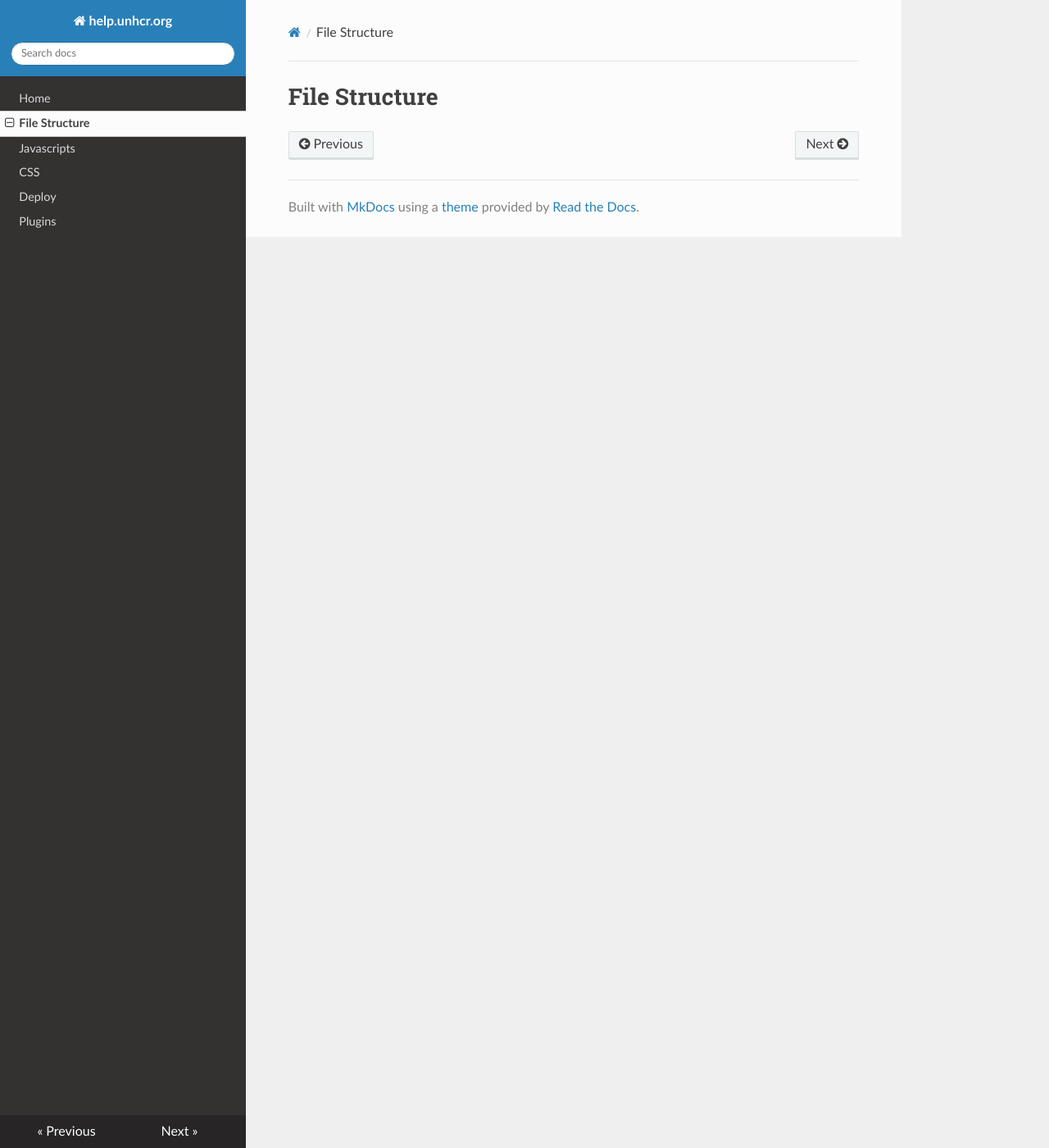
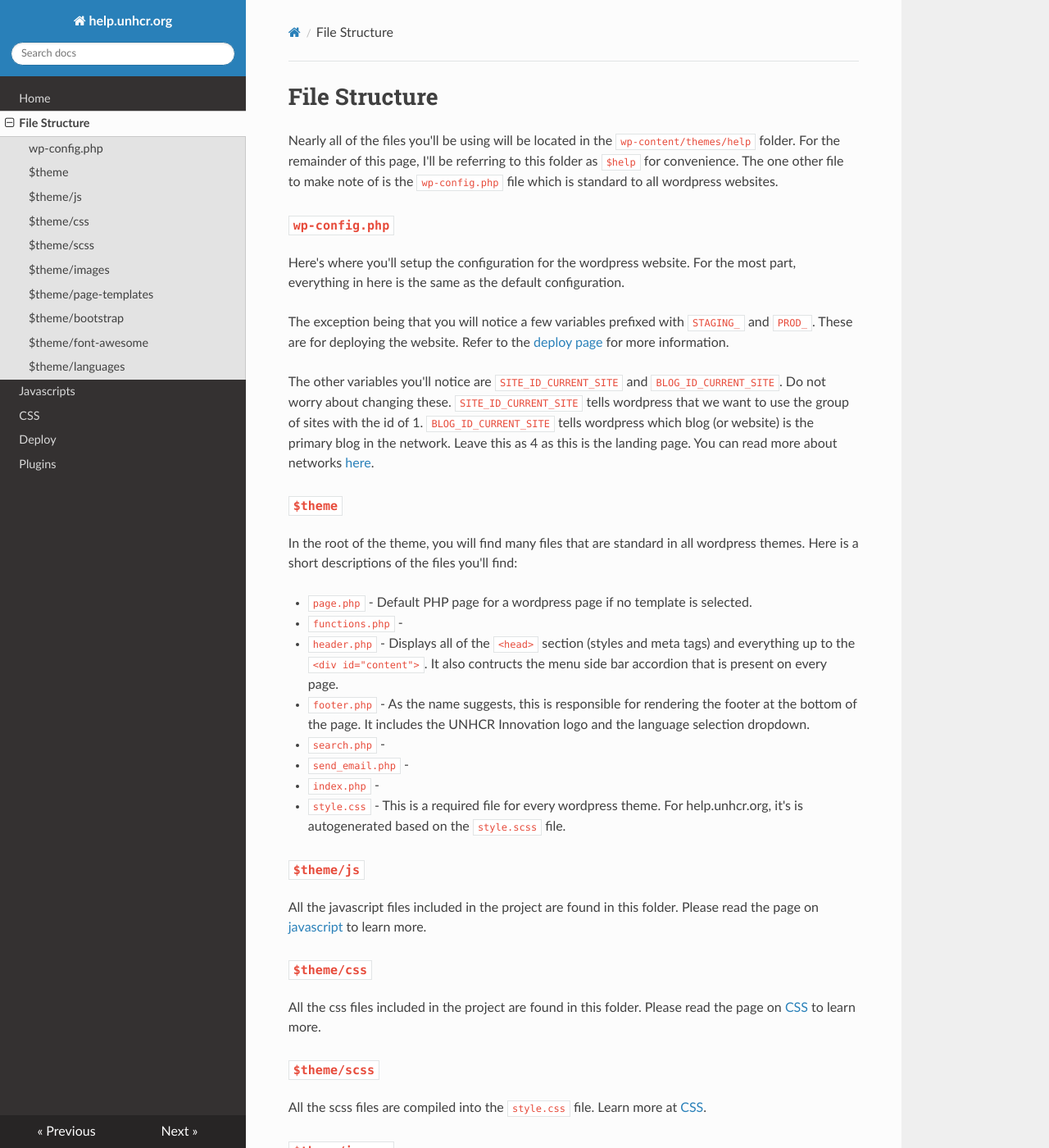
Before and after one commit to unhcr/help.docs, an MkDocs documentation site: the page built from docs/file_structure.md, in a window 1280 px wide and 1400 px high. Shown: the whole window at 82% size. Built offline with MkDocs 1.6.1, drawn with Linux system fonts in a browser that asks for light colours; nearby versions of some CDN libraries; old or Windows-style settings are respelled for this version of MkDocs; some of the changed text lies outside the part shown.

Commit message:
Progress on all the docs

```diff
--- a/docs/file_structure.md
+++ b/docs/file_structure.md
@@ -1 +1,54 @@
 # File Structure
+
+Nearly all of the files you'll be using will be located in the `wp-content/themes/help` folder. For the remainder of this page, I'll be referring to this folder as `$help` for convenience. The one other file to make note of is the `wp-config.php` file which is standard to all wordpress websites.
+
+### `wp-config.php`
+
+Here's where you'll setup the configuration for the wordpress website. For the most part, everything in here is the same as the default configuration.
+
+The exception being that you will notice a few variables prefixed with `STAGING_` and `PROD_`. These are for deploying the website. Refer to the [deploy page](deploy.md) for more information.
+
+The other variables you'll notice are `SITE_ID_CURRENT_SITE` and `BLOG_ID_CURRENT_SITE`. Do not worry about changing these. `SITE_ID_CURRENT_SITE` tells wordpress that we want to use the group of sites with the id of 1. `BLOG_ID_CURRENT_SITE` tells wordpress which blog (or website) is the primary blog in the network. Leave this as 4 as this is the landing page. You can read more about networks [here](http://codex.wordpress.org/Create_A_Network).
+
+### `$theme`
+
+In the root of the theme, you will find many files that are standard in all wordpress themes. Here is a short descriptions of the files you'll find:
+
+* `page.php` - Default PHP page for a wordpress page if no template is selected.
+* `functions.php` -
+* `header.php` - Displays all of the `<head>` section (styles and meta tags) and everything up to the `<div id="content">`. It also contructs the menu side bar accordion that is present on every page.
+* `footer.php` - As the name suggests, this is responsible for rendering the footer at the bottom of the page. It includes the UNHCR Innovation logo and the language selection dropdown.
+* `search.php` -
+* `send_email.php` -
+* `index.php` -
+* `style.css` - This is a required file for every wordpress theme. For help.unhcr.org, it's is autogenerated based on the `style.scss` file.
+
+### `$theme/js`
+
+All the javascript files included in the project are found in this folder. Please read the page on [javascript](javascript.md) to learn more.
+
+### `$theme/css`
+
+All the css files included in the project are found in this folder. Please read the page on [CSS](css.md) to learn more.
+
+### `$theme/scss`
+
+All the scss files are compiled into the `style.css` file. Learn more at [CSS](css.md).
+
+### `$theme/images`
+
+Images for the theme that are not uploads are found here.
+
+### `$theme/page-templates`
+
+The page templates for a wordpress page are found here.
+
+### `$theme/bootstrap`
+
+The bootstrap javascript and css can be found in this folder.
+
+### `$theme/font-awesome`
+
+The icons and files for font-awesome can be found in this folder.
+
+### `$theme/languages`
```
Also changed, not shown: docs/css.md (+9 -0 lines), docs/deploy.md (+28 -0 lines), docs/index.md (+1 -1 lines), docs/plugins.md (+21 -0 lines).
